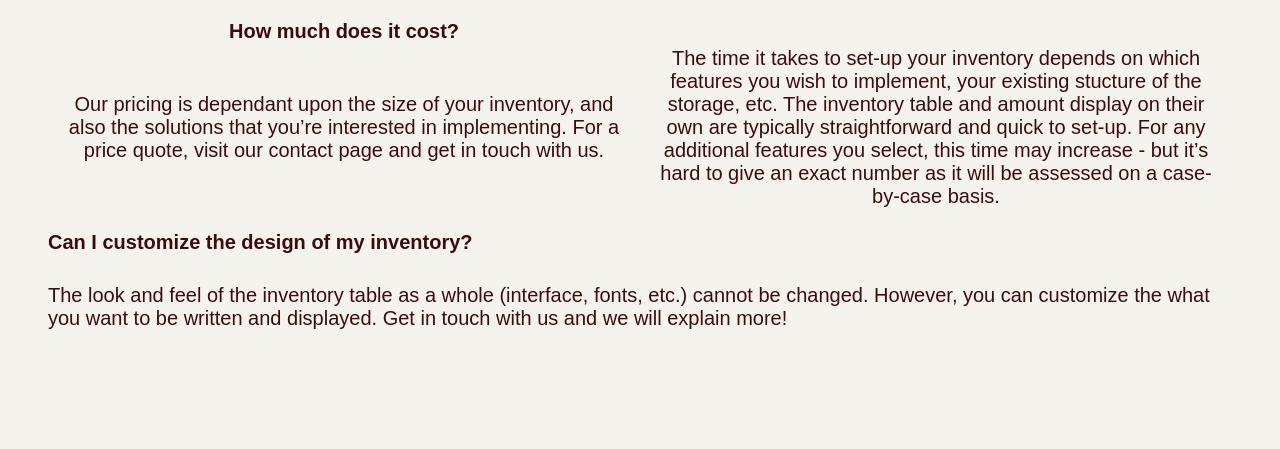
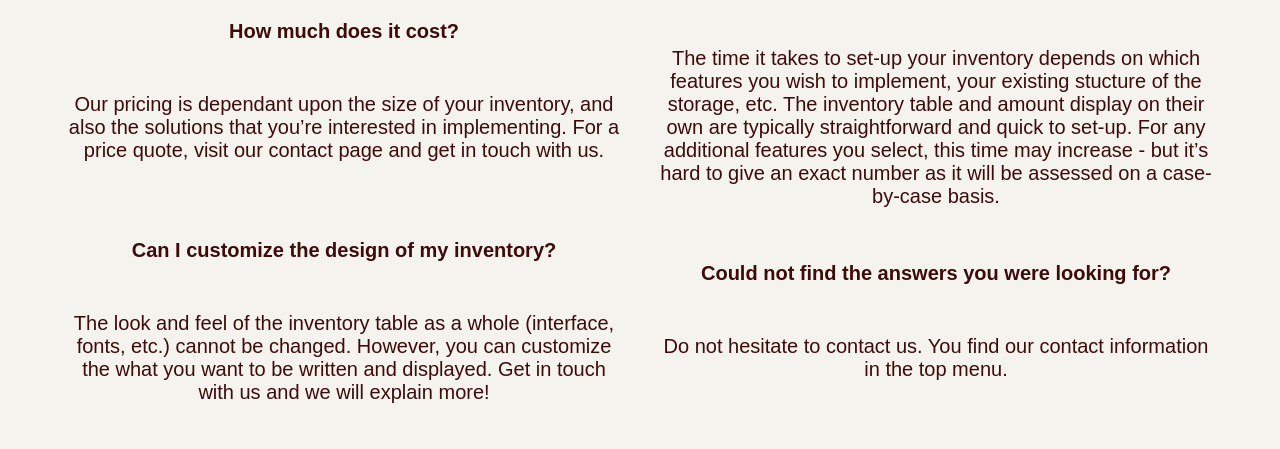
Before and after one commit to SanthoshRajakumar/LabloGGrr, a PHP site: page /faq.php in a window 1280 px wide. Shown: the part 576-1025 px from the top of the page. Before the commit the page ends 905 px from the top, so only its background shows below. Run offline with PHP 8.4, Linux system fonts and the light colour scheme.

Commit message:
Some fixes

```diff
--- a/faq.php
+++ b/faq.php
@@ -58,9 +58,18 @@
     </div>
 </div>
 
+<div class="div1">
+    <div class="text_blocks">
+    <p class="bold">Can I customize the design of my inventory?</p>
+        <p>The look and feel of the inventory table as a whole (interface, fonts, etc.) cannot be changed.
+        However, you can customize the what you want to be written and displayed. Get in touch with us and we will explain more!</p>
+    </div>
+    <div class="text_blocks">
+    <p class="bold"> Could not find the answers you were looking for?</p>
+        <p>Do not hesitate to contact us. You find our contact information in the top menu.</p>
+    </div>
+</div>
 
-<p class="bold">Can I customize the design of my inventory?</p>
-    <p>The look and feel of the inventory table as a whole (interface, fonts, etc.) cannot be changed. However, you can customize the what you want to be written and displayed. Get in touch with us and we will explain more!</p>
 
 </main>
 </body>
```
Also changed, not shown: login_page.php (+33 -0 lines).
